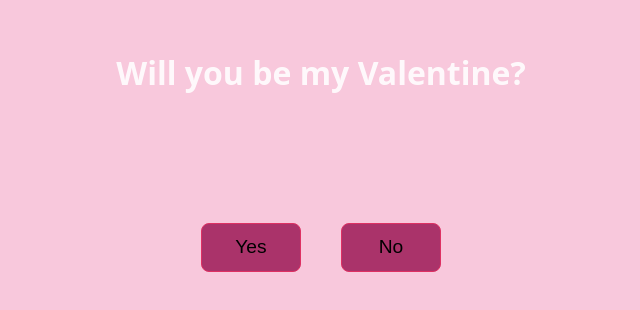
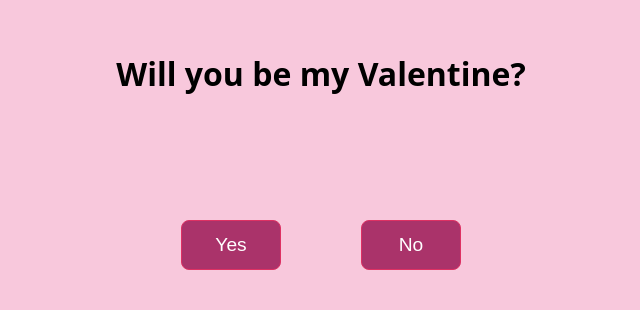
Before and after one commit to merQ224/app-valentine-question, a React (Vite) app: page / in a window 1280 px wide. Shown: the part 250-560 px from the top of the page, without its empty margins (319-959 px from the left). Built offline with nearby package versions, Linux system fonts and the light colour scheme.

Commit message:
chore: adjust spacing of success and question page chore: fixed comments and text colours

```diff
--- a/src/App.css
+++ b/src/App.css
@@ -1,10 +1,5 @@
 #root {
-  max-width: 1280px;
-  margin: 0 auto;
-  padding: 2rem;
-  text-align: center;
+  height: 100%;
+  padding: 0;
+  margin: 0;
 }
-
-body {
-    background-color: #F8C8DC;
-}
--- a/src/components/questionPage/valentineQuestion.css
+++ b/src/components/questionPage/valentineQuestion.css
@@ -1,5 +1,5 @@
 .valentine-container {
-    min-height: 100%;
+    min-height: 100vh;
     display: flex;
     flex-direction: column;
     justify-content: center;
@@ -12,6 +12,7 @@
 .reject-message {
     height: 1.5rem;
     font-size: 1.2rem;
+    font-weight: bold;
     color: #FFFFFF;
     transition: opacity 0.3s ease;
     text-align: center;
@@ -21,7 +22,7 @@
 .valentine-buttons {
     display: flex;
     justify-content: center;
-    gap: 2.5rem;
+    gap: 5rem;
     margin-top: 5rem;
     position: relative;
     flex-wrap: wrap;
@@ -31,6 +32,7 @@
     transition: transform 0.1s ease-out, background-color 0.2s ease, color 0.2s ease, border 0.2s ease;
     border: 1px solid #DE3163;
     background-color: #AA336A;
+    color: #FFF;
     cursor: pointer;
     font-size: 1.2rem;
     padding: 0.8rem 1.6rem;
--- a/src/components/questionPage/valentineQuestion.tsx
+++ b/src/components/questionPage/valentineQuestion.tsx
@@ -3,15 +3,15 @@ import type { ValentineQuestionModel } from "../../model/valentineQuestionModel"
 import './valentineQuestion.css'
 
 /*
-* Face: Displays a Valentine's Day query with interactive buttons.
+* Displays a Valentine's Day query with interactive buttons.
 */
 
 export const ValentineQuestion = (request: ValentineQuestionModel) => {
     const [noStyle, setNoStyle] = useState<React.CSSProperties>({});
 
     const moveButtonNo = () => {
-        const x = Math.random() * 300 - 150; // This keeps the button within a reasonable horizontal range
-        const y = Math.random() * 150 - 75; // This keeps the button within a reasonable vertical range
+        const x = Math.random() * 300 - 150; // horizontal range
+        const y = Math.random() * 150 - 75; // vertical range
         setNoStyle({ transform: `translate(${x}px, ${y}px)` });
     }
     return (
--- a/src/components/successPage/successPage.css
+++ b/src/components/successPage/successPage.css
@@ -1,13 +1,11 @@
 .success-container {
-  animation: fadeIn 0.75s ease;
-  position: relative;
+  min-height: 100vh;
   display: flex;
   justify-content: center;
   align-items: center;
-  min-height: 100vh;
   flex-direction: column;
-  padding: 1rem;
-  text-align: center;
+  position: relative;
+  overflow: hidden;
 }
 
 @keyframes fadeIn {
--- a/src/components/successPage/successPage.tsx
+++ b/src/components/successPage/successPage.tsx
@@ -1,5 +1,9 @@
 import { HeartConfetti } from "./heartConfetti"
 import "./successPage.css"
+
+/*
+* Displays success page once `Yes` button is clicked willfully.
+*/
 
 export const SuccessPage = () => {
     return (
@@ -7,7 +11,7 @@ export const SuccessPage = () => {
             <HeartConfetti />
             <div className="heart-bg">❤️</div>
             <h1 className="success-text">She said YES!</h1>
-            <h3 className="success-text">Happy Valentine’s Day Ma Chérie 😘 See you soon!</h3>
+            <h3 className="success-text">Happy Valentine’s Day 😘 See you soon!</h3>
         </div>
     )
 }
--- a/src/index.css
+++ b/src/index.css
@@ -1,22 +1,9 @@
 :root {
   font-family: system-ui, Avenir, Helvetica, Arial, sans-serif;
-  line-height: 1.5;
-  font-weight: 400;
-
-  color-scheme: light dark;
-  color: rgba(255, 255, 255, 0.87);
-  background-color: #242424;
-
-  font-synthesis: none;
-  text-rendering: optimizeLegibility;
-  -webkit-font-smoothing: antialiased;
-  -moz-osx-font-smoothing: grayscale;
 }
 
 body {
   margin: 0;
-  display: flex;
-  place-items: center;
-  min-width: 320px;
   min-height: 100vh;
+  background-color: #F8C8DC;
 }
```
